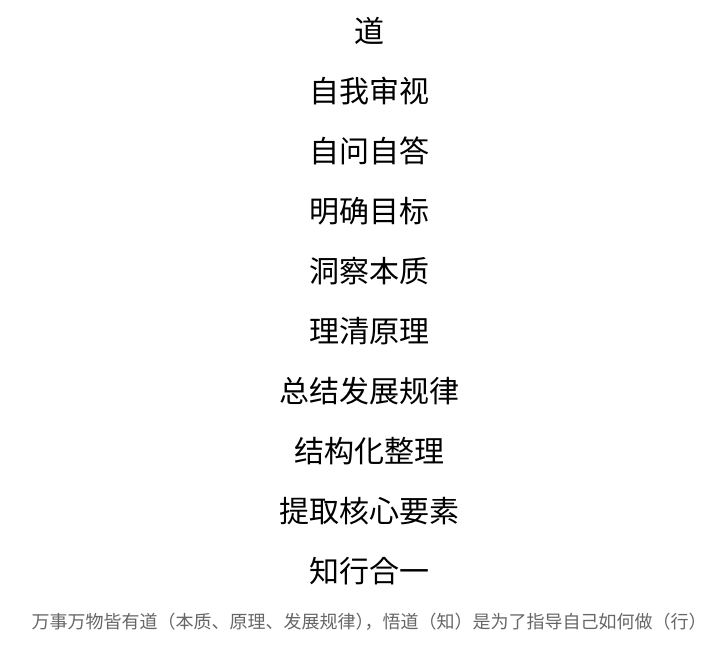
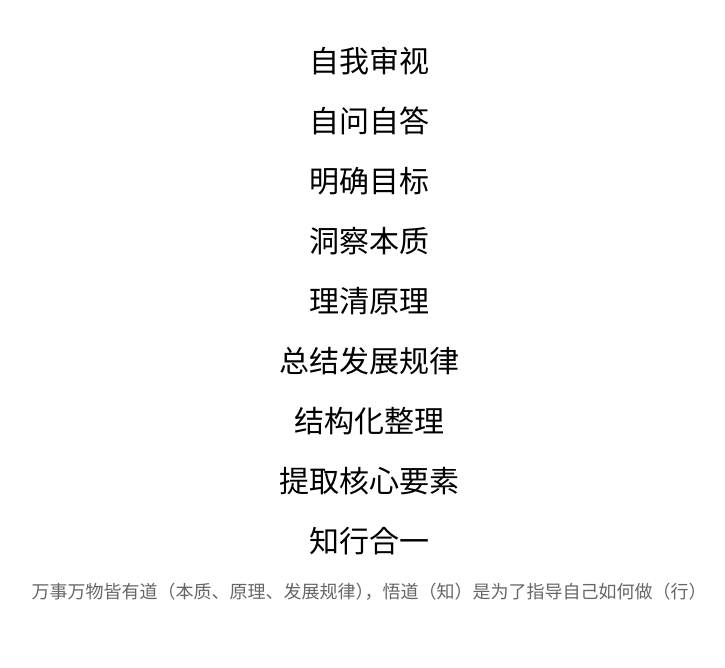
Before and after one commit to wangchaotv/a, a plain HTML site: page index.html in a window 1280 px wide. Shown: the whole page, without its empty margins (271-996 px from the left). Drawn offline with Linux system fonts and the light colour scheme; a web font is replaced by a local one.

Commit message:
Update index.html

```diff
--- a/index.html
+++ b/index.html
@@ -6,7 +6,7 @@
     <title>知行合一</title>
     <style>
       @font-face {
-        font-family: '钉钉进步体 Regular';
+        font-family: '阿里妈妈东方大楷 Regular';
         font-weight: 400;
         src: url('./AlimamaDongFangDaKai-Regular.woff2') format('woff2'),
           url('./AlimamaDongFangDaKai-Regular.woff') format('woff');
@@ -17,7 +17,7 @@
       body {
         padding: 0;
         margin: 0;
-        font-family: '钉钉进步体 Regular';
+        font-family: '阿里妈妈东方大楷 Regular';
       }
 
       #content {
@@ -27,7 +27,7 @@
         flex-direction: column;
         align-items: center;
         justify-content: center;
-        gap: 10px;
+        gap: 12px;
         font-size: 24px;
         box-sizing: border-box;
         padding-bottom: 10vh;
@@ -35,6 +35,7 @@
 
       #z {
         font-size: 18px;
+        padding: 0 15px;
         color: rgba(0, 0, 0, 0.6);
       }
 
@@ -44,12 +45,15 @@
           gap: 16px;
           font-size: 30px;
         }
+
+        #z {
+          padding: 0;
+        }
       }
     </style>
   </head>
   <body>
     <div id="content">
-      <div>道</div>
       <div>自我审视</div>
       <div>自问自答</div>
       <div>明确目标</div>
```
